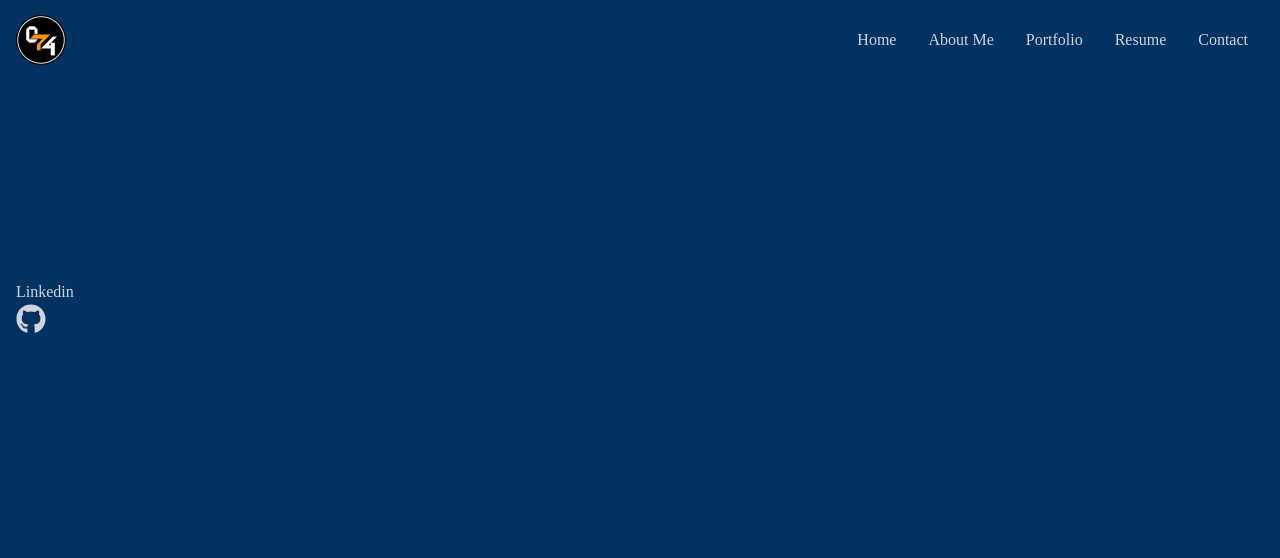
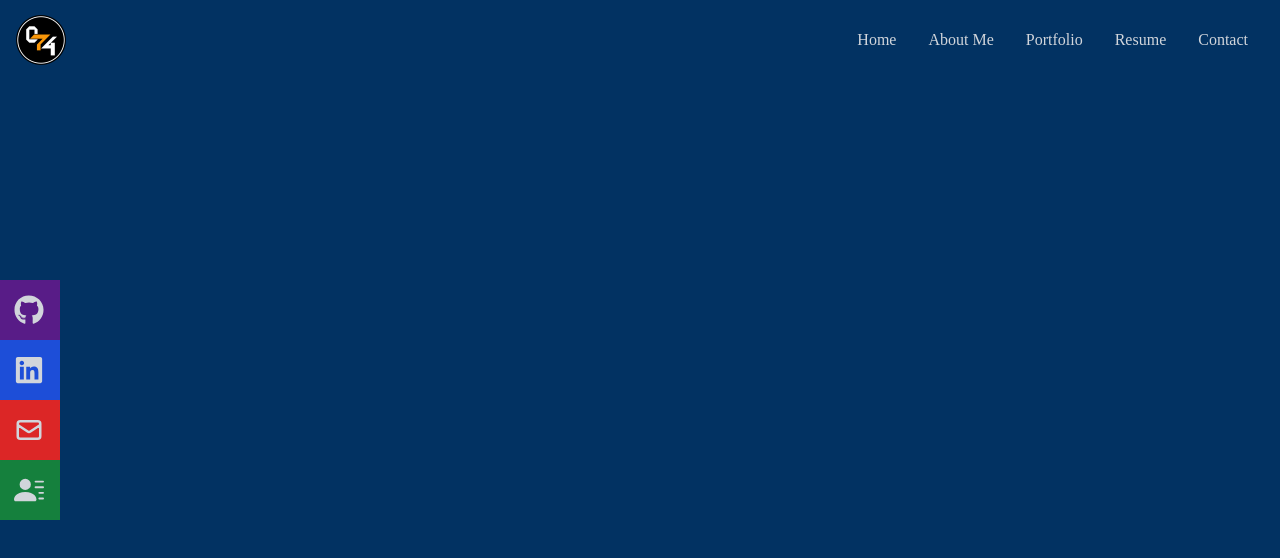
Before and after one commit to RubenFr74/franco-portfolio, a React (Create React App) app in the folder my-app/: page / in a window 1280 px wide. Shown: the top 558 px of the page. Built offline with nearby package versions, Linux system fonts and the light colour scheme.

Commit message:
added styling to social links

```diff
--- a/my-app/src/components/Navbar.jsx
+++ b/my-app/src/components/Navbar.jsx
@@ -43,9 +43,24 @@
         {/* Social Links */}
         <div className='flex fixed flex-col top-[35%] left-0'>
           <ul>
-            <li>
-              <a href='/'>
-                Linkedin <FaGithub size={30}/>
+            <li className='w-[160px] h-[60px] flex justify-between items-center ml-[-100px] hover:ml-[-10px] duration-300 bg-purple-900'>
+              <a className='flex justify-between items-center w-full text-gray-300' href='/'>
+                GitHub <FaGithub size={30}/>
+              </a>
+            </li>
+            <li className='w-[160px] h-[60px] flex justify-between items-center ml-[-100px] hover:ml-[-10px] duration-300 bg-blue-700'>
+              <a className='flex justify-between items-center w-full text-gray-300' href='/'>
+                LinkedIn <FaLinkedin size={30}/>
+              </a>
+            </li>
+            <li className='w-[160px] h-[60px] flex justify-between items-center ml-[-100px] hover:ml-[-10px] duration-300 bg-red-600'>
+              <a className='flex justify-between items-center w-full text-gray-300' href='/'>
+                Email <HiOutlineMail size={30}/>
+              </a>
+            </li>
+            <li className='w-[160px] h-[60px] flex justify-between items-center ml-[-100px] hover:ml-[-10px] duration-300 bg-green-700'>
+              <a className='flex justify-between items-center w-full text-gray-300' href='/'>
+                Resume <BsFillPersonLinesFill size={30}/>
               </a>
             </li>
           </ul>
```
